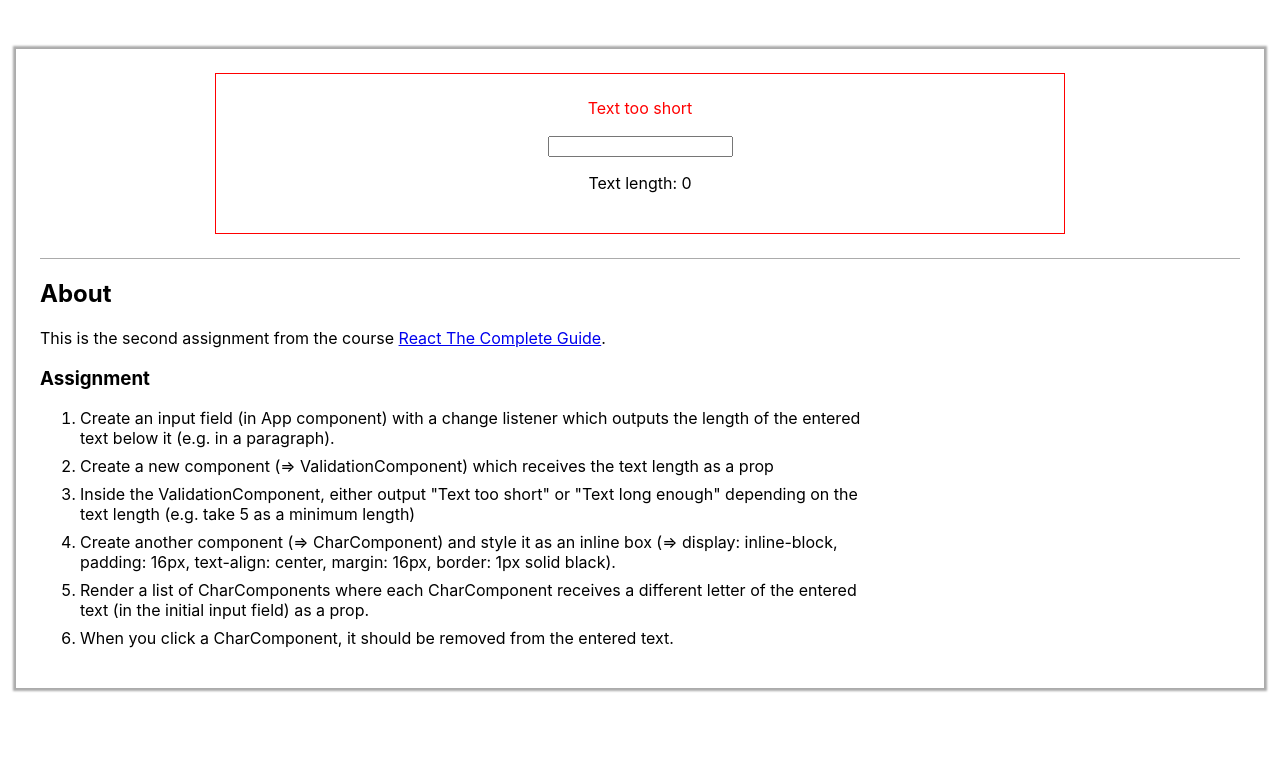
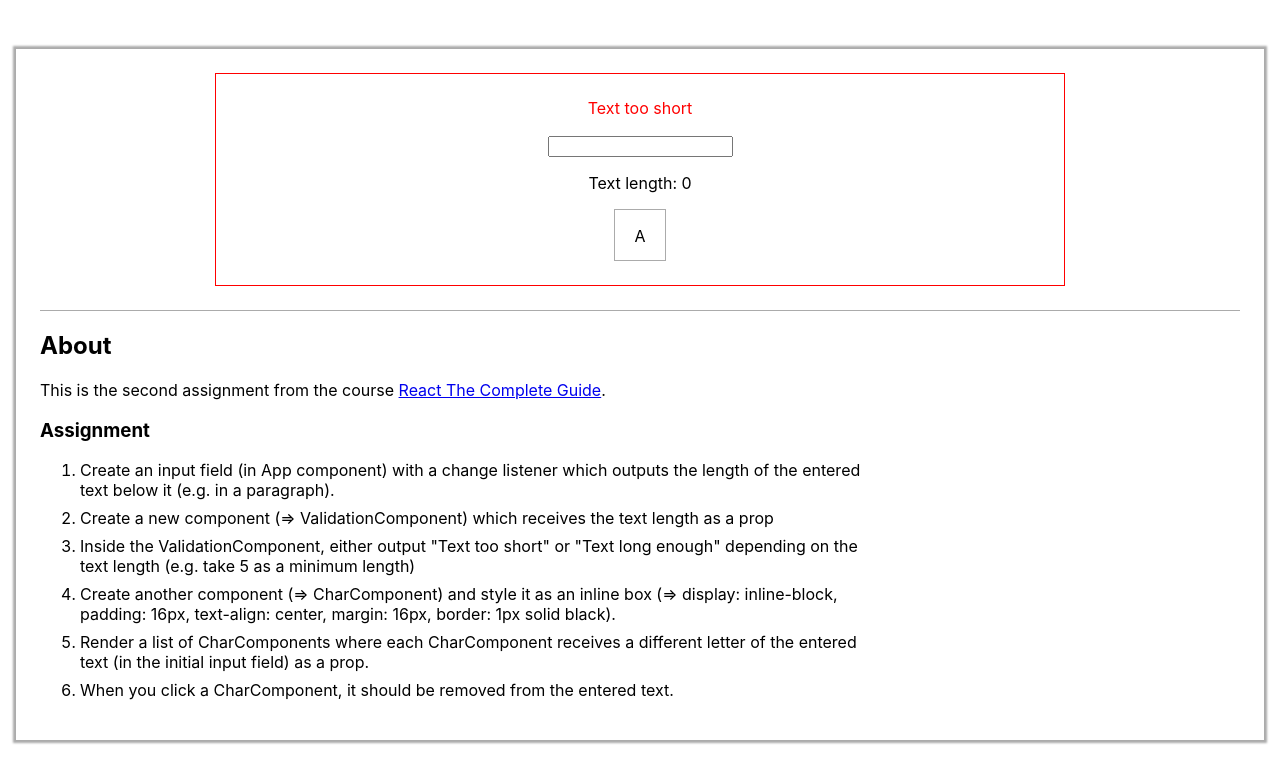
Before and after one commit to daniel-schroeder-dev/rcg-assignment-2, a React (Create React App) app: page / in a window 1280 px wide. Shown: the top 782 px of the page. Built offline with nearby package versions, Linux system fonts and the light colour scheme.

Commit message:
Create CharBox component and apply basic styling.

```diff
--- a/src/App.js
+++ b/src/App.js
@@ -1,6 +1,7 @@
 import React from 'react';
 import ValidationBanner from './ValidationBanner';
 import Instructions from './Instructions';
+import CharBox from './CharBox';
 import './App.css';
 
 class App extends React.Component {
@@ -23,6 +24,7 @@ class App extends React.Component {
           <ValidationBanner textLength={this.state.inputText.length} />
           <input type="text" value={this.state.inputText} onChange={this.handleInputTextChange} />
           <p>Text length: {this.state.inputText.length}</p>
+          <CharBox />
         </div>
         <Instructions />
       </div>
--- /dev/null
+++ b/src/CharBox.css
@@ -0,0 +1,10 @@
+.char-box {
+  display: inline-block;
+  border: 1px solid #ababab;
+  width: 50px;
+  height: 50px;
+  display: flex;
+  flex-direction: column;
+  align-content: center;
+  align-items: center;
+}
--- /dev/null
+++ b/src/CharBox.js
@@ -0,0 +1,12 @@
+import React from 'react';
+import './CharBox.css';
+
+function CharBox(props) {
+  return (
+    <div className="char-box">
+      <p>A</p>
+    </div>
+  );
+}
+
+export default CharBox;
```
